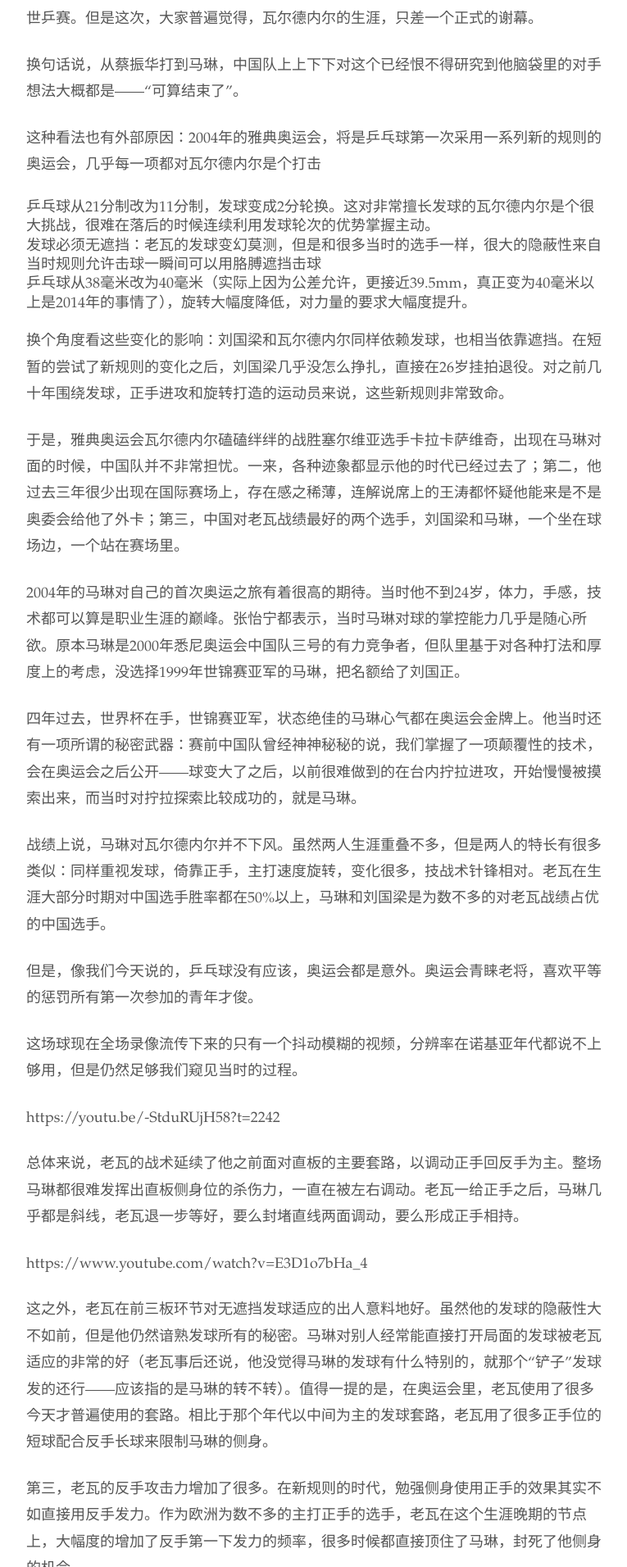
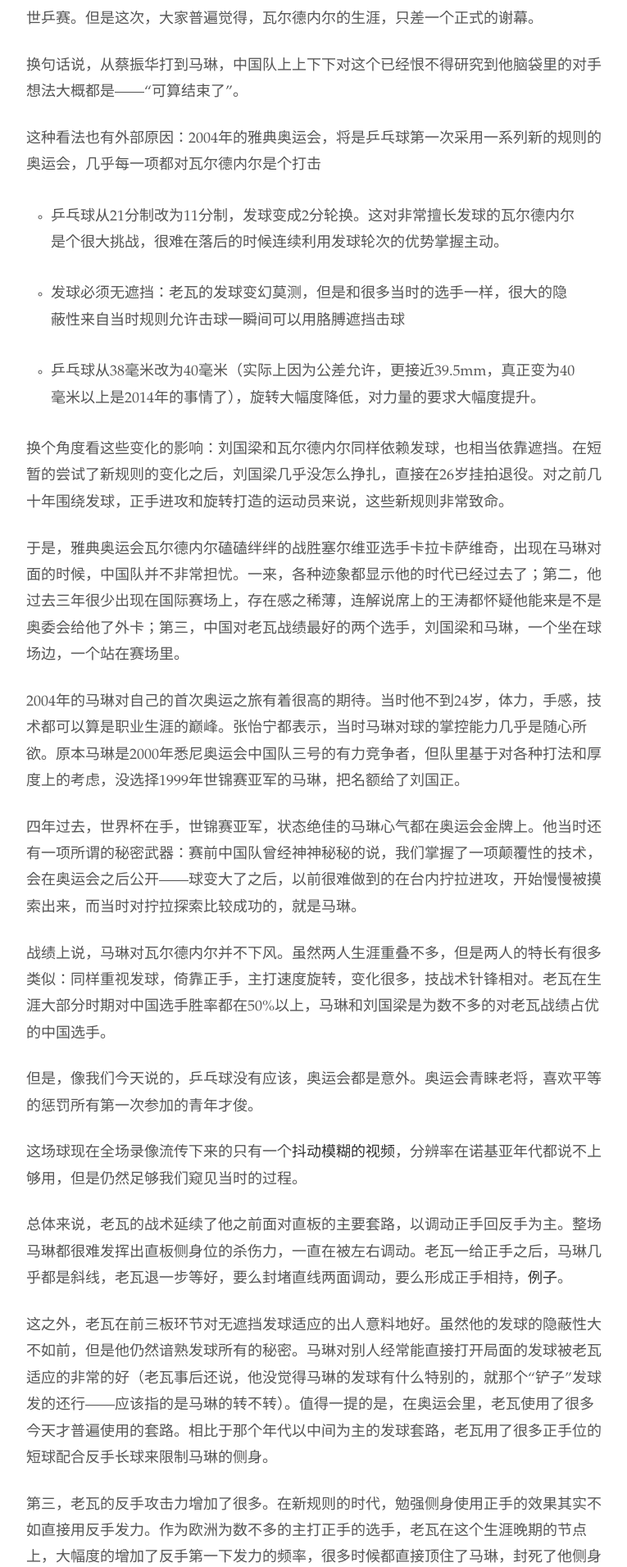
Before and after one commit to readandchedan/readandchedan.github.io, a Jekyll site: the page built from _posts/tabletennis/_posts/2024-09-12-waldner-2004-olympics.md, in a window 1280 px wide. Shown: the part 715-2627 px from the top of the page at 82% size, without its empty margins (256-1021 px from the left). Built offline with Jekyll 4.4.1, drawn with Linux system fonts in a browser that asks for light colours; some of the changed text lies outside the part shown.

Commit message:
css fix; links

```diff
--- a/_posts/tabletennis/_posts/2024-09-12-waldner-2004-olympics.md
+++ b/_posts/tabletennis/_posts/2024-09-12-waldner-2004-olympics.md
@@ -29,27 +29,19 @@ title: 《乒乓球没有应该，奥运会都是意外》前传——瓦尔德
 
 但是，像我们今天说的，乒乓球没有应该，奥运会都是意外。奥运会青睐老将，喜欢平等的惩罚所有第一次参加的青年才俊。
 
-这场球现在全场录像流传下来的只有一个抖动模糊的视频，分辨率在诺基亚年代都说不上够用，但是仍然足够我们窥见当时的过程。
+这场球现在全场录像流传下来的只有一个[抖动模糊的视频](https://youtu.be/-StduRUjH58?t=2242)，分辨率在诺基亚年代都说不上够用，但是仍然足够我们窥见当时的过程。
 
-https://youtu.be/-StduRUjH58?t=2242
-
-总体来说，老瓦的战术延续了他之前面对直板的主要套路，以调动正手回反手为主。整场马琳都很难发挥出直板侧身位的杀伤力，一直在被左右调动。老瓦一给正手之后，马琳几乎都是斜线，老瓦退一步等好，要么封堵直线两面调动，要么形成正手相持。
-
-https://www.youtube.com/watch?v=E3D1o7bHa_4
+总体来说，老瓦的战术延续了他之前面对直板的主要套路，以调动正手回反手为主。整场马琳都很难发挥出直板侧身位的杀伤力，一直在被左右调动。老瓦一给正手之后，马琳几乎都是斜线，老瓦退一步等好，要么封堵直线两面调动，要么形成正手相持，[例子](https://www.youtube.com/watch?v=E3D1o7bHa_4)。
 
 这之外，老瓦在前三板环节对无遮挡发球适应的出人意料地好。虽然他的发球的隐蔽性大不如前，但是他仍然谙熟发球所有的秘密。马琳对别人经常能直接打开局面的发球被老瓦适应的非常的好（老瓦事后还说，他没觉得马琳的发球有什么特别的，就那个“铲子”发球发的还行——应该指的是马琳的转不转）。值得一提的是，在奥运会里，老瓦使用了很多今天才普遍使用的套路。相比于那个年代以中间为主的发球套路，老瓦用了很多正手位的短球配合反手长球来限制马琳的侧身。
 
 第三，老瓦的反手攻击力增加了很多。在新规则的时代，勉强侧身使用正手的效果其实不如直接用反手发力。作为欧洲为数不多的主打正手的选手，老瓦在这个生涯晚期的节点上，大幅度的增加了反手第一下发力的频率，很多时候都直接顶住了马琳，封死了他侧身的机会。
 
-这场球的一个关键节点在第一局10-8老瓦领先的时候。他的第一个发球直接下网，在这种情况下，他的下一个选择非常老瓦——他直接发了一个其实弧线很高的直线大奔球。马琳依靠步伐把球勉强勾上台，老瓦一靠，然后冲了一板马琳削回来的救球。在关键的时候选择了一个战略上正确，战术上非常冒险，执行的还不太完美的发球，很有老瓦特色。
-
-https://www.youtube.com/watch?v=3xapobA4EGk?t=0
+这场球的一个关键节点在第一局10-8老瓦领先的时候。他的第一个发球直接下网，在这种情况下，他的下一个选择非常老瓦——他直接发了一个其实弧线很高的[直线大奔球](https://www.youtube.com/watch?v=3xapobA4EGk?t=0)。马琳依靠步伐把球勉强勾上台，老瓦一靠，然后冲了一板马琳削回来的救球。在关键的时候选择了一个战略上正确，战术上非常冒险，执行的还不太完美的发球，很有老瓦特色。
 
 后来老瓦在采访里说，第一局“难以置信的重要”。第一局之后，他开始放松下来，而马琳开始肉眼可见的紧张。
 
-第三局作为调整，马琳开始使用反手拧拉，来对抗老瓦晃撇到自己反手位的接发球。当时的拧拉和现在不同，主要是侧下。以当时的理解，对手第一时间感觉这个球是上旋，反手一碰会直接下网；而且当时拧拉本身也缺乏体系（这要到后来王皓才开始丰满起来），拧过去之后连续不成体系，很多时候指望的是对手打不过来这个球。马琳在第三局拧了两个，老瓦防下网之后，果断开始侧身进攻——用侧身直接搏杀拧拉仍然是个非常流行的战术，不信你问韩国的张宇镇。
-
-https://youtu.be/E3D1o7bHa_4?t=38
+第三局作为调整，马琳开始使用反手拧拉，来对抗老瓦晃撇到自己反手位的接发球。当时的拧拉和现在不同，主要是侧下。以当时的理解，对手第一时间感觉这个球是上旋，反手一碰会直接下网；而且当时拧拉本身也缺乏体系（这要到后来王皓才开始丰满起来），拧过去之后连续不成体系，很多时候指望的是对手打不过来这个球。马琳在第三局拧了两个，老瓦防下网之后，果断开始[侧身进攻](https://youtu.be/E3D1o7bHa_4?t=38)——用侧身直接搏杀拧拉仍然是个非常流行的战术，不信你问韩国的张宇镇。
 
 但是总体而言，马琳的发挥被老瓦的战术限制的非常牢固，与此同时，老瓦作为卫冕冠军，搏杀也非常果断——即便有失误风险，他也基本上坚持了尽量抢先发力，绝不手软的原则。后来的五届奥运会都证明了，在所有人发挥都打折扣的奥运赛场上，只有硬着头皮杀伐决断，才是取胜之道。
 
@@ -63,9 +55,7 @@ https://youtu.be/E3D1o7bHa_4?t=38
 
 ——于是在另一个半区，王皓在一场非常沉闷的半决赛中战胜了王励勤，到现在都有人猜测这到底是不是刻意的布置。
 
-后边的事情大概你都知道了，老瓦没能继续奇迹，半决赛不敌柳承敏——但是贡献了那个无数次重放的不看人击球；之后柳承敏决赛中暴走击败王皓。一直到2020年，柳承敏出来选韩国乒协主席，这场球依然是他最重要的政治资本。
-
-https://youtu.be/BK9E6UoAotI?t=232
+后边的事情大概你都知道了，老瓦没能继续奇迹，半决赛不敌柳承敏——但是贡献了那个无数次重放的[不看人击球](https://youtu.be/BK9E6UoAotI?t=232)；之后柳承敏决赛中暴走击败王皓。一直到2020年，柳承敏出来选韩国乒协主席，这场球依然是他最重要的政治资本。
 
 老瓦这次奥运会的也给了中国队一系列的警示。首先中国队开始了一系列直通和竞争机制，给了很多选手挑战主力层的空间，这种激烈的竞争铸就了二王一马时代开始中国队长达20多年的统治的开始。其次，中国队开始空前重视队心理层面的要求，在训练比赛的各种环节对选手增加心理层面的压力，并且对11分赛制的规律研究的更加彻底。最后，雅典奥运会之后，反手技术环节在乒乓球环节中的重视变得无法忽视，开始也乒乓球后来20年逐渐上升，到现在绝对主流的强势反手为核心的男子技术时代。
 
--- a/css/stylesheet.css
+++ b/css/stylesheet.css
@@ -63,7 +63,8 @@ ul {
 }
 
 li {
-  line-height: 1.3;
+  list-style-type: circle;
+  margin: 30px;
 }
 
 a {
```
